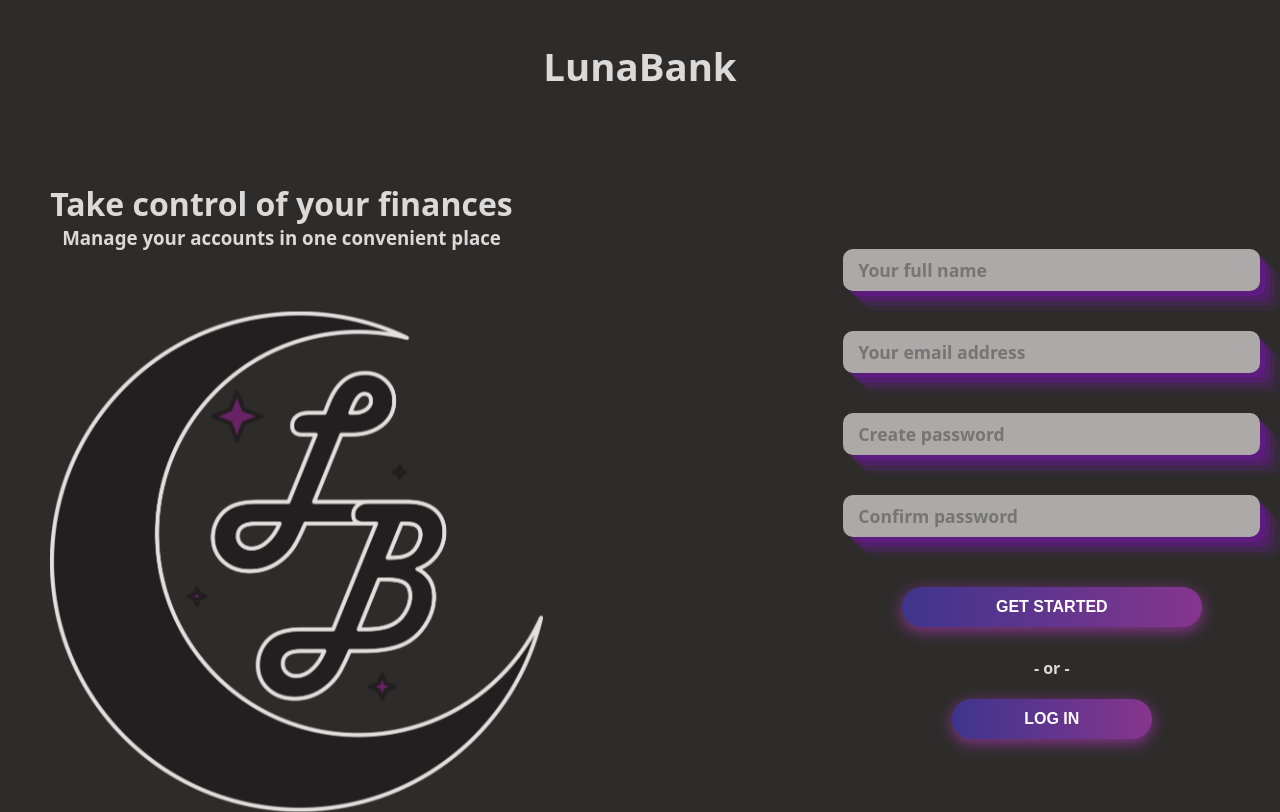
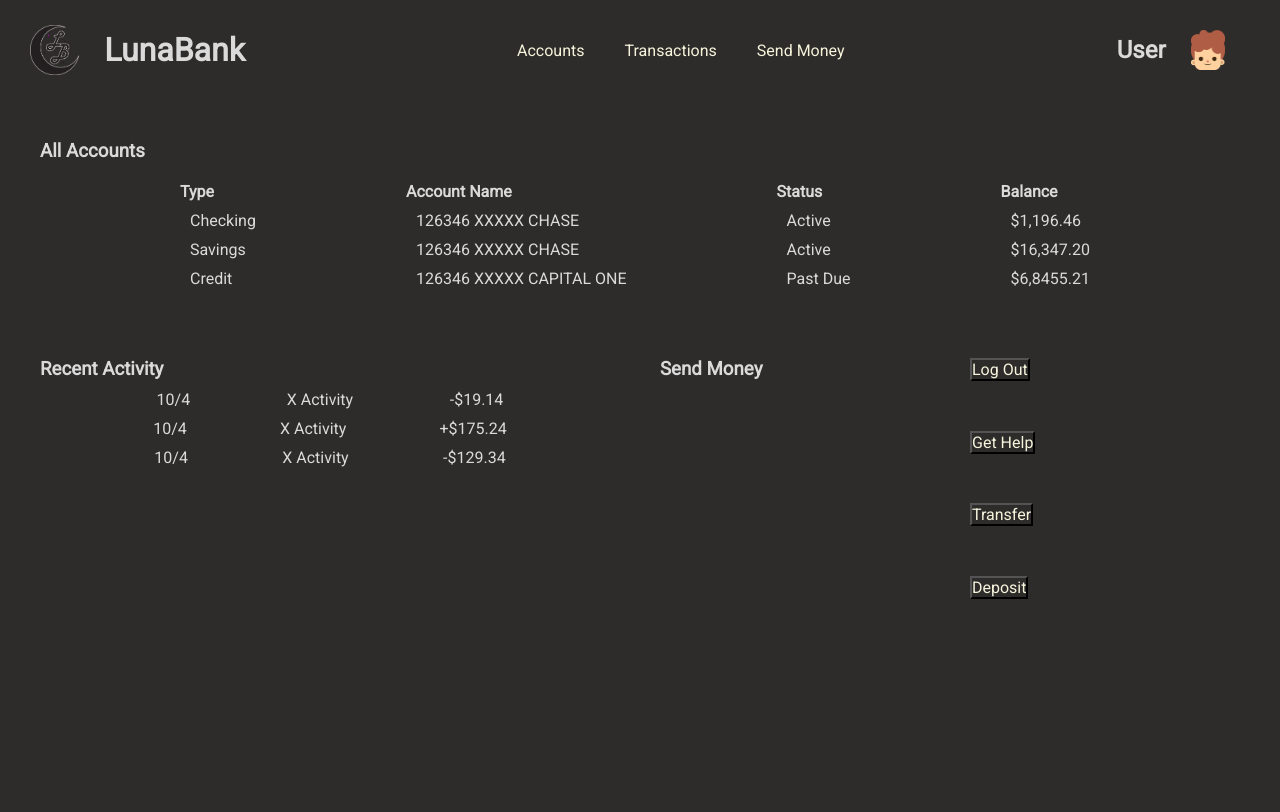
Before and after one commit to guacquin/Banking-App, a plain HTML site: page index.html in a window 1280 px wide. Drawn offline with Linux system fonts and the light colour scheme.

Commit message:
Dashboard draft created
-JS arrays for components created, not yet scripted.
-Secondary page for dashboard created with some HTML and CSS.

```diff
--- /dev/null
+++ b/css/login.css
@@ -0,0 +1,127 @@
+*{
+  margin: 0;
+  background-color: #2E2C2B;
+  color: #DADADA;
+  font-family: system-ui, -apple-system, BlinkMacSystemFont, 'Segoe UI', Roboto, Oxygen, Ubuntu, Cantarell, 'Open Sans', 'Helvetica Neue', sans-serif;
+}
+
+@keyframes floating {
+  0% { transform: translate(0,  0px); }
+  50%  { transform: translate(0, 15px); }
+  100%   { transform: translate(0, -0px); }
+}
+
+/* HEADER */
+
+#header{
+  text-align: center;
+  font-size: 1.6em;
+  padding: 40px;
+  color: #DADADA;
+}
+
+/* HERO SECTION */
+
+#hero-container{
+  display: flex;
+  justify-content: center;
+  align-items: center;
+  margin-top: 50px;
+}
+
+#hero-logo {
+  height: 500px;
+  width: auto;
+  animation-name: floating;
+    animation-duration: 3s;
+    animation-iteration-count: infinite;
+    animation-timing-function: ease-in-out;
+    margin-left: 30px;
+    margin-top: 5px;
+}
+
+#hero-left-container{
+  margin-right: 300px;
+  text-align: center;
+}
+
+#hero-left-container h3{
+  margin-bottom: 45px;
+}
+
+#hero-right-container{
+  display: flex;
+  flex-direction: column;
+  align-items: center;
+}
+
+#create-account-form{
+  display: flex;
+  flex-direction: column;
+  align-items: center;
+}
+
+#create-account-form input{
+  padding-left: 15px;
+  color: black;
+  font-size: 1.1em;
+  font-weight: 600;
+  margin: 20px 0px;
+  background-color: #cecbcaca;
+  width: 400px;
+  height: 40px;
+  border: none;
+  border-radius: 10px;
+  box-shadow: rgba(116, 21, 164,0.4) 5px 5px, rgba(116, 21, 164,0.3) 10px 10px, rgb(116, 21, 164,0.2) 15px 15px, rgb(116, 21, 164,0.1) 20px 20px;
+}
+
+#create-account-form input:focus {
+  outline: none;
+  background-color: #cecbca;
+}
+
+#hero-right-container p {
+  text-align: center;
+  font-weight: bold;
+}
+
+#submit-btn {
+  margin: 30px 0px;
+  background-color: #7415A4;
+  width: 300px;
+  height: 40px;
+}
+
+#login {
+  height: 40px;
+  margin: 20px 0px;
+}
+
+.btn {
+  font-family: Arial, Helvetica, sans-serif;
+  text-transform: uppercase;
+}
+
+.btn:hover .btn-slide-show-text1 {
+margin-left: 65px;}
+
+.btn-moving-gradient {
+height: 55px;
+width: 200px;
+font-size: 16px;
+font-weight: 600;
+color: rgb(255, 255, 255);
+cursor: pointer;
+border: none;
+background-size: 300% 100%;
+border-radius: 50px;}
+
+.btn-moving-gradient:hover {
+  transition: 0.5s ease-in-out;
+  background-position: 100% 0px;
+}
+
+.btn-moving-gradient--purple {
+background-image: linear-gradient(90deg, rgb(62, 53, 141), rgb(135, 53, 141), rgb(106, 53, 141), rgb(61, 52, 139));
+box-shadow: rgb(135, 53, 141) 0px 4px 15px 0px;
+}
--- a/css/style.css
+++ b/css/style.css
@@ -1,127 +1,128 @@
+@import url('https://fonts.googleapis.com/css2?family=Roboto&display=swap');
+
 *{
   margin: 0;
+  padding: 0;
+  box-sizing: border-box;
   background-color: #2E2C2B;
   color: #DADADA;
+  font-family: "Roboto", sans-serif;
+}
+
+li, a, button{
+  font-weight: 400;
+  font-size: 16px;
+  color: beige;
+  text-decoration: none;
+}
+
+header {
+  display: flex;
+  justify-content: space-between;
+  align-items: center;
+  padding: 30px;
+  height: 100px;
+}
+
+header img {
+  height: 50px;
+  width: auto;
+  background-color: transparent;
+  cursor: pointer;
+  margin-right: 25px;
+}
+
+.nav-links{
+  list-style: none;
+  display: flex;
+}
+
+.nav-links li {
+  display: inline-block;
+  padding: 0px 20px;
+}
+
+.nav-links li a {
+  transition: color 0.3s ease 0s;
+}
+
+.nav-links li a:hover {
+  color: #0088a9;
+}
+
+#header-logo-name {
+  display: flex;
+  align-items: center;
   font-family: system-ui, -apple-system, BlinkMacSystemFont, 'Segoe UI', Roboto, Oxygen, Ubuntu, Cantarell, 'Open Sans', 'Helvetica Neue', sans-serif;
 }
 
-@keyframes floating {
-  0% { transform: translate(0,  0px); }
-  50%  { transform: translate(0, 15px); }
-  100%   { transform: translate(0, -0px); }
-}
-
-/* HEADER */
-
-#header{
-  text-align: center;
-  font-size: 1.6em;
-  padding: 40px;
-  color: #DADADA;
-}
-
-/* HERO SECTION */
-
-#hero-container{
+.profile {
   display: flex;
-  justify-content: center;
-  align-items: center;
-  margin-top: 50px;
-}
-
-#hero-logo {
-  height: 500px;
-  width: auto;
-  animation-name: floating;
-    animation-duration: 3s;
-    animation-iteration-count: infinite;
-    animation-timing-function: ease-in-out;
-    margin-left: 30px;
-    margin-top: 5px;
-}
-
-#hero-left-container{
-  margin-right: 300px;
-  text-align: center;
-}
-
-#hero-left-container h3{
-  margin-bottom: 45px;
-}
-
-#hero-right-container{
-  display: flex;
-  flex-direction: column;
+  flex-direction: row;
   align-items: center;
 }
 
-#create-account-form{
-  display: flex;
-  flex-direction: column;
-  align-items: center;
+.profile img{
+  height: 40px;
+  width: auto;
+  padding-left: 25px;
 }
 
-#create-account-form input{
-  padding-left: 15px;
-  color: black;
-  font-size: 1.1em;
-  font-weight: 600;
-  margin: 20px 0px;
-  background-color: #cecbcaca;
-  width: 400px;
-  height: 40px;
-  border: none;
-  border-radius: 10px;
-  box-shadow: rgba(116, 21, 164,0.4) 5px 5px, rgba(116, 21, 164,0.3) 10px 10px, rgb(116, 21, 164,0.2) 15px 15px, rgb(116, 21, 164,0.1) 20px 20px;
+#accounts {
+  border: 1px solid wheat;
+  width: 900px;
+  height: 300px;
 }
 
-#create-account-form input:focus {
-  outline: none;
-  background-color: #cecbca;
+#recent-activity {
+  border: 1px solid wheat;
 }
 
-#hero-right-container p {
-  text-align: center;
-  font-weight: bold;
+#send-money{
+  border: 1px solid wheat;
+  width: 250px;
+  height: 400px;
 }
 
-#submit-btn {
-  margin: 30px 0px;
-  background-color: #7415A4;
-  width: 300px;
-  height: 40px;
+.misc-actions{
+  border: 1px solid wheat;
+  width: 250px;
+  height: 100px;
 }
 
-#login {
-  height: 40px;
-  margin: 20px 0px;
+.dashboard-content {
+  margin: 30px;
+  display: grid;
+  grid-template-columns: repeat(4, 1fr);
+  grid-template-rows: repeat(7, 1fr);
+  grid-column-gap: 20px;
+  grid-row-gap: 20px;
+  }
+
+.dashboard-content div {
+  border-radius: 10px;
+  margin: 10px;
 }
 
-.btn {
-  font-family: Arial, Helvetica, sans-serif;
-  text-transform: uppercase;
-}
+  .all-accounts { grid-area: 1 / 1 / 4 / 5; }
+  .recent-activity-container { grid-area: 4 / 1 / 8 / 3; }
+  .send-money { grid-area: 4 / 3 / 8 / 4; }
+  .misc-button-1 { grid-area: 7 / 4 / 8 / 5; }
+  .misc-button-2 { grid-area: 6 / 4 / 7 / 5; }
+  .misc-button-3 { grid-area: 5 / 4 / 6 / 5; }
+  .misc-button-4 { grid-area: 4 / 4 / 5 / 5; }
 
-.btn:hover .btn-slide-show-text1 {
-margin-left: 65px;}
+  .account-columns {
+    display: flex;
+    justify-content: space-evenly;
+  }
 
-.btn-moving-gradient {
-height: 55px;
-width: 200px;
-font-size: 16px;
-font-weight: 600;
-color: rgb(255, 255, 255);
-cursor: pointer;
-border: none;
-background-size: 300% 100%;
-border-radius: 50px;}
+  .account-columns p {
+    margin: 10px;
+  }
 
-.btn-moving-gradient:hover {
-  transition: 0.5s ease-in-out;
-  background-position: 100% 0px;
-}
-
-.btn-moving-gradient--purple {
-background-image: linear-gradient(90deg, rgb(62, 53, 141), rgb(135, 53, 141), rgb(106, 53, 141), rgb(61, 52, 139));
-box-shadow: rgb(135, 53, 141) 0px 4px 15px 0px;
-}
+  .recent-activity {
+    display: flex;
+    flex-direction: row;
+    justify-content: space-evenly;
+  }
--- a/index.html
+++ b/index.html
@@ -3,38 +3,84 @@
 <head>
   <meta charset="UTF-8">
   <meta name="viewport" content="width=device-width, initial-scale=1.0">
-  <title>LunaBank Banking</title>
+  <title>Dashboard</title>
   <link rel="stylesheet" href="css/style.css">
-  <link rel="preconnect" href="https://fonts.googleapis.com">
-  <link rel="preconnect" href="https://fonts.gstatic.com" crossorigin>
-  <link href="https://fonts.googleapis.com/css2?family=Roboto:ital,wght@0,100;0,300;0,400;0,500;0,700;0,900;1,100;1,300;1,400;1,500;1,700;1,900&display=swap" rel="stylesheet">
+  <script defer src="scripts/script.js"></script>
 </head>
 <body>
-  <div id="header">
-    <h2>LunaBank</h2>
-  </div>
-  <div id="hero-container">
-    <div id="hero-left-container">
-      <h1>Take control of your finances</h1>
-      <h3>Manage your accounts in one convenient place</h3>
-      <img src="images/Logo-with-text.png" alt="Company logo" id="hero-logo">
+  <header>
+    <div id="header-logo-name">
+      <img src="images/Logo-with-text.png" alt="">
+      <h1>LunaBank</h1>
     </div>
-    <div id="hero-right-container">
-      <div class="login-alternatives">
+
+    <nav>
+      <ul class="nav-links">
+        <li><a href="">Accounts</a></li>
+        <li><a href="">Transactions</a></li>
+        <li><a href="">Send Money</a></li>
+      </ul>
+    </nav>
+    <div class="profile">
+      <h2 id="profile-name">User</h2>
+      <img src="images/person1.png" alt="">
+    </div>
+  </header>
+  <div class="dashboard-content">
+    <div class="all-accounts">
+      <h3>All Accounts</h3>
+      <div class="account-columns">
+        <div id="type">
+          <h4>Type</h4>
+          <p>Checking</p>
+          <p>Savings</p>
+          <p>Credit</p>
+        </div>
+        <div id="account-name">
+          <h4>Account Name</h4>
+          <p>126346 XXXXX CHASE</p>
+          <p>126346 XXXXX CHASE</p>
+          <p>126346 XXXXX CAPITAL ONE</p>
+        </div>
+        <div id="status">
+          <h4>Status</h4>
+          <p>Active</p>
+          <p>Active</p>
+          <p>Past Due</p>
+        </div>
+        <div id="balance">
+          <h4>Balance</h4>
+          <p>$1,196.46</p>
+          <p>$16,347.20</p>
+          <p>$6,8455.21</p>
+        </div>
       </div>
-        <form action="" id="create-account-form">
-          <input type="text" placeholder="Your full name">
-          <input type="email" placeholder="Your email address">
-          <input type="password" placeholder="Create password">
-          <input type="password" placeholder="Confirm password">
-          <button type="submit" id="submit-btn" class="btn btn-moving-gradient btn-moving-gradient--purple">Get Started</button>
-        </form>
-        <p>-  or  -</p>
-        <button class="btn btn-moving-gradient btn-moving-gradient--purple" id="login"> Log In </button>
     </div>
-  </div>
-  <div id="footer">
-
-  </div>
+    <div class="recent-activity-container">
+      <h3>Recent Activity</h3>
+      <div class="recent-activities">
+        <div class="recent-activity">
+          <p class="activity-date">10/4</p>
+          <p class="activity">X Activity</p>
+          <p class="activity-transaction">-$19.14</p>
+        </div>
+        <div class="recent-activity">
+          <p class="activity-date">10/4</p>
+          <p class="activity">X Activity</p>
+          <p class="activity-transaction">+$175.24</p>
+        </div>
+        <div class="recent-activity">
+          <p class="activity-date">10/4</p>
+          <p class="activity">X Activity</p>
+          <p class="activity-transaction">-$129.34</p>
+        </div>
+      </div>
+    </div>
+    <div class="send-money"><h3>Send Money</h3></div>
+    <div class="misc-button-1"><button>Deposit</button></div>
+    <div class="misc-button-2"><button>Transfer</button></div>
+    <div class="misc-button-3"><button>Get Help</button></div>
+    <div class="misc-button-4"><button>Log Out</button></div>
+    </div>
 </body>
 </html>
--- /dev/null
+++ b/scripts/script.js
@@ -0,0 +1,27 @@
+const accounts = [
+  {type: 'Checking', accountNumber: 'xxx2467', bankName: 'Chase', status: 'Active', balance: 1196.44},
+  {type: 'Savings', accountNumber: 'xxx4562', bankName: 'Chase', status: 'Active', balance: 16347.20},
+  {type: 'Credit', accountNumber: 'xxx1245', bankName: 'Wells Fargo', status: 'Past Due', balance: 6845.21}
+];
+const contacts = [
+  {firstName: 'Ivan', lastName: 'Mosley'},
+  {firstName: 'Taylor', lastName: 'Green'},
+  {firstName: 'Michael', lastName: 'Dennis'}
+];
+
+function createAccount(type, accountNumber, bankName, status, balance) {
+  return {
+    type: type,
+    accountNumber: accountNumber,
+    bankName: bankName,
+    status: status,
+    balance: balance,
+  }
+};
+
+function createContact(firstName, lastName) {
+  return {
+    firstName: firstName,
+    lastName: lastName
+  }
+};
```
Also changed, not shown: login.html (added, +40 -0 lines).
